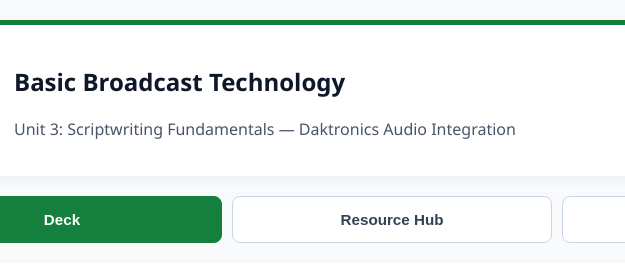
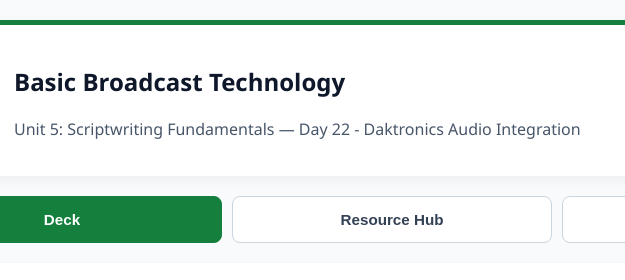
Before and after one commit to bboehm912/bbt_L22, a plain HTML site: page index.html in a window 1280 px wide. Shown: the top 280 px of the page, 248-873 px from the left. Drawn offline with Linux system fonts and the light colour scheme.

```diff
--- a/index.html
+++ b/index.html
@@ -223,7 +223,7 @@
         </div>
         <div>
           <h2>Basic Broadcast Technology</h2>
-          <p class="subtitle">Unit 3: Scriptwriting Fundamentals — Daktronics Audio Integration</p>
+          <p class="subtitle">Unit 5: Scriptwriting Fundamentals — Day 22 - Daktronics Audio Integration</p>
         </div>
       </div>
 
```
